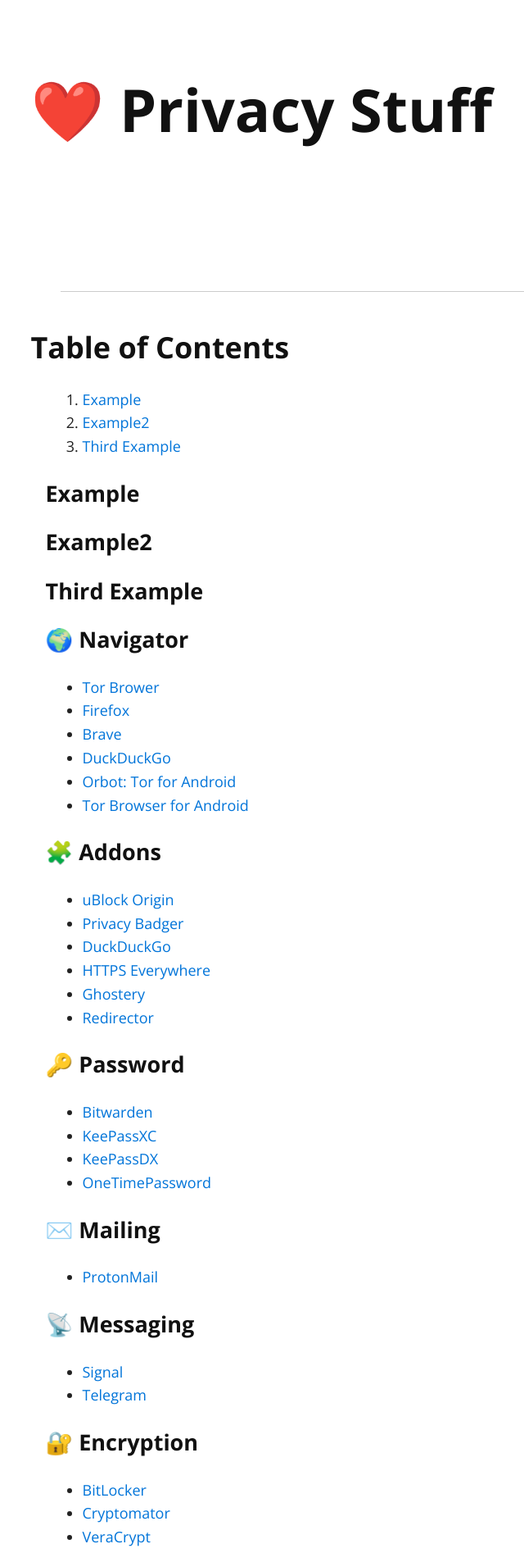
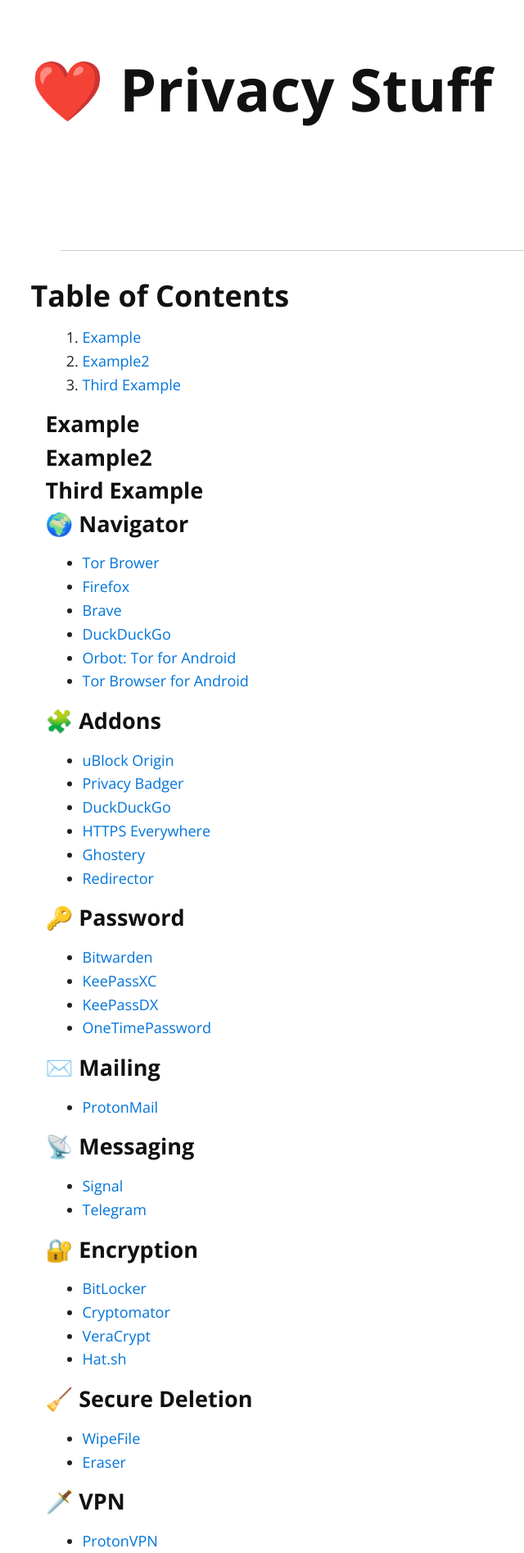
Before and after one commit to jcabeza/Privacy, a Jekyll site: the page built from index.md, in a window 1280 px wide. Shown: the top 1894 px of the page at 82% size, without its empty margins (254-894 px from the left). Built offline with Jekyll 4.4.1, drawn with Linux system fonts in a browser that asks for light colours; nearby versions of some CDN libraries.

Commit message:
Update solo.css

```diff
--- a/css/solo.css
+++ b/css/solo.css
@@ -3,7 +3,6 @@
 html {
   font: 18px/1.6 'Open Sans', sans-serif;
 }
-
 
 @media (max-width: 325px) {
   html { font: 17px/1.6 'Open Sans', sans-serif; }
@@ -34,7 +33,7 @@
   color: #111;
   text-rendering: optimizeLegibility;
   font-family: 'Open Sans', serif;
-  line-height: 1.2
+  line-height: 0.5
 }
 
 @media (max-width: 750px) {
```
